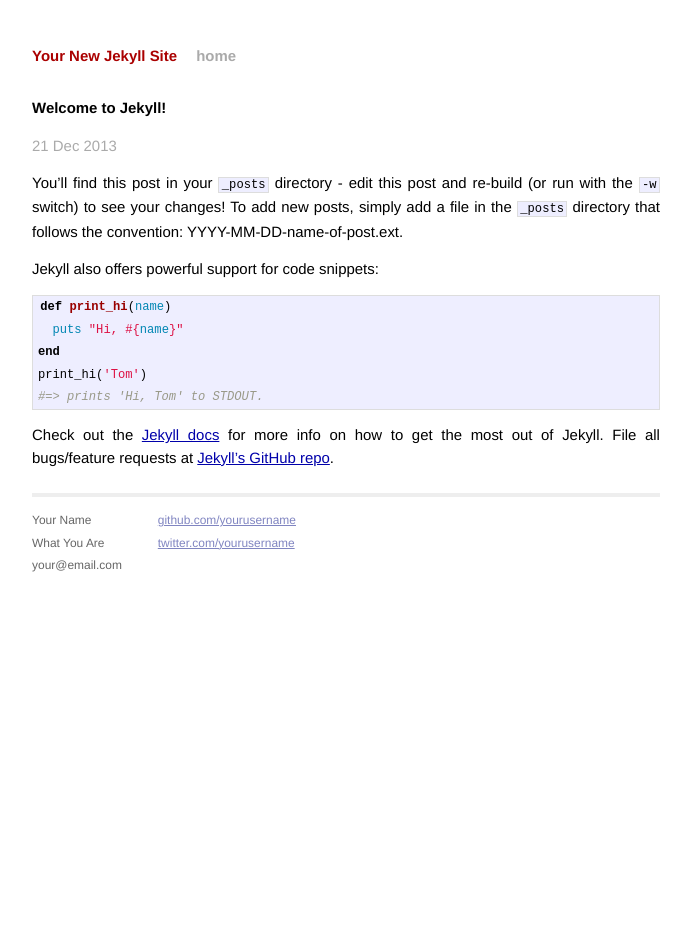
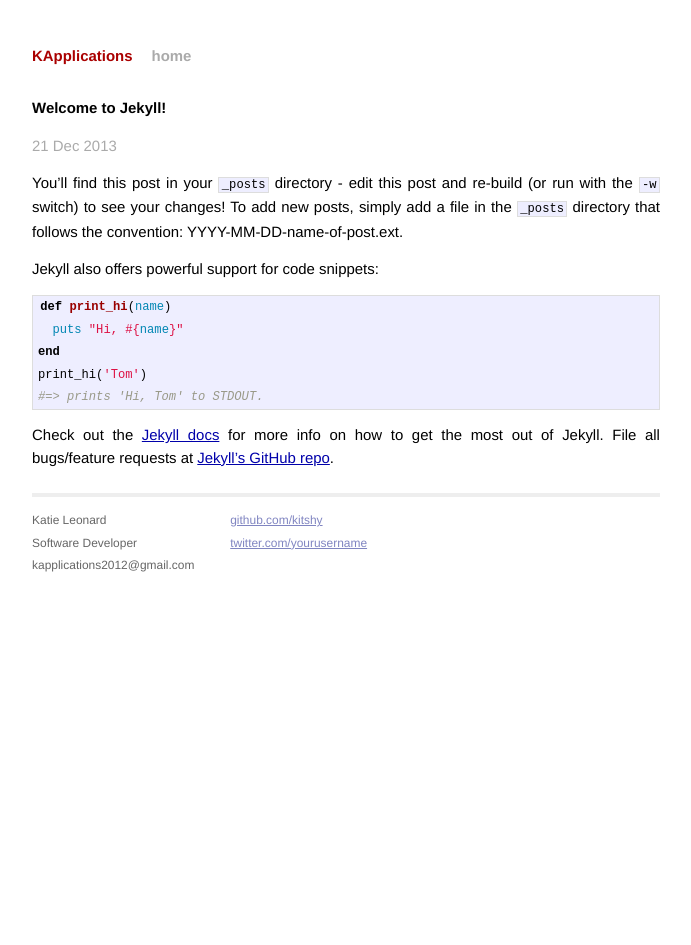
Before and after one commit to kapplications/kapplications.github.io, a Jekyll site: the page built from _posts/2013-12-21-welcome-to-jekyll.markdown, in a window 1280 px wide. Shown: the whole page, without its empty margins (294-985 px from the left). Built offline with Jekyll 4.4.1, drawn with Linux system fonts in a browser that asks for light colours; Markdown is read by kramdown in place of the engine named in the settings.

Commit message:
Add site name and contact info.

```diff
--- a/_config.yml
+++ b/_config.yml
@@ -1,3 +1,3 @@
-name: Your New Jekyll Site
+name: KApplications
 markdown: redcarpet
 pygments: true
--- a/_layouts/default.html
+++ b/_layouts/default.html
@@ -27,14 +27,14 @@
             <div class="footer">
               <div class="contact">
                 <p>
-                  Your Name<br />
-                  What You Are<br />
-                  your@email.com
+                  Katie Leonard<br />
+                  Software Developer<br />
+                  kapplications2012@gmail.com
                 </p>
               </div>
               <div class="contact">
                 <p>
-                  <a href="http://github.com/yourusername/">github.com/yourusername</a><br />
+                  <a href="http://github.com/yourusername/">github.com/kitshy</a><br />
                   <a href="http://twitter.com/yourusername/">twitter.com/yourusername</a><br />
                 </p>
               </div>
```
